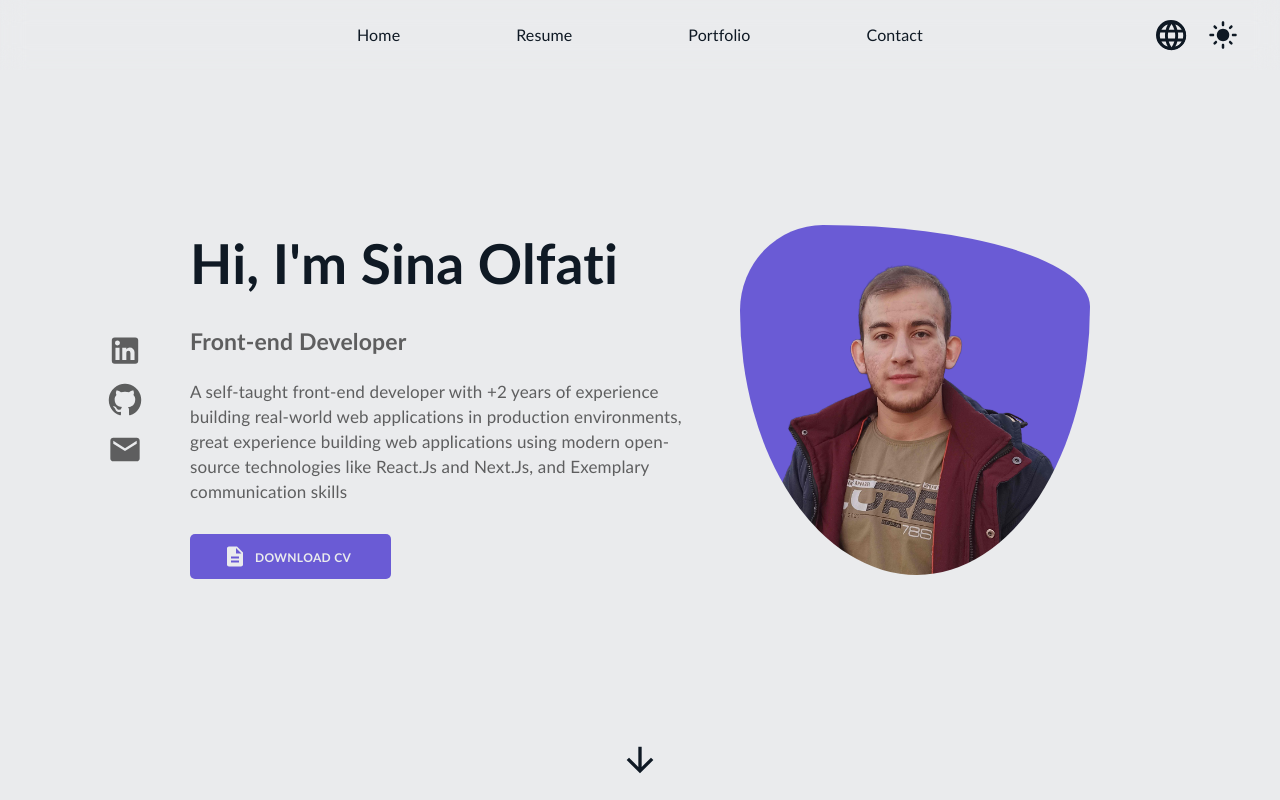
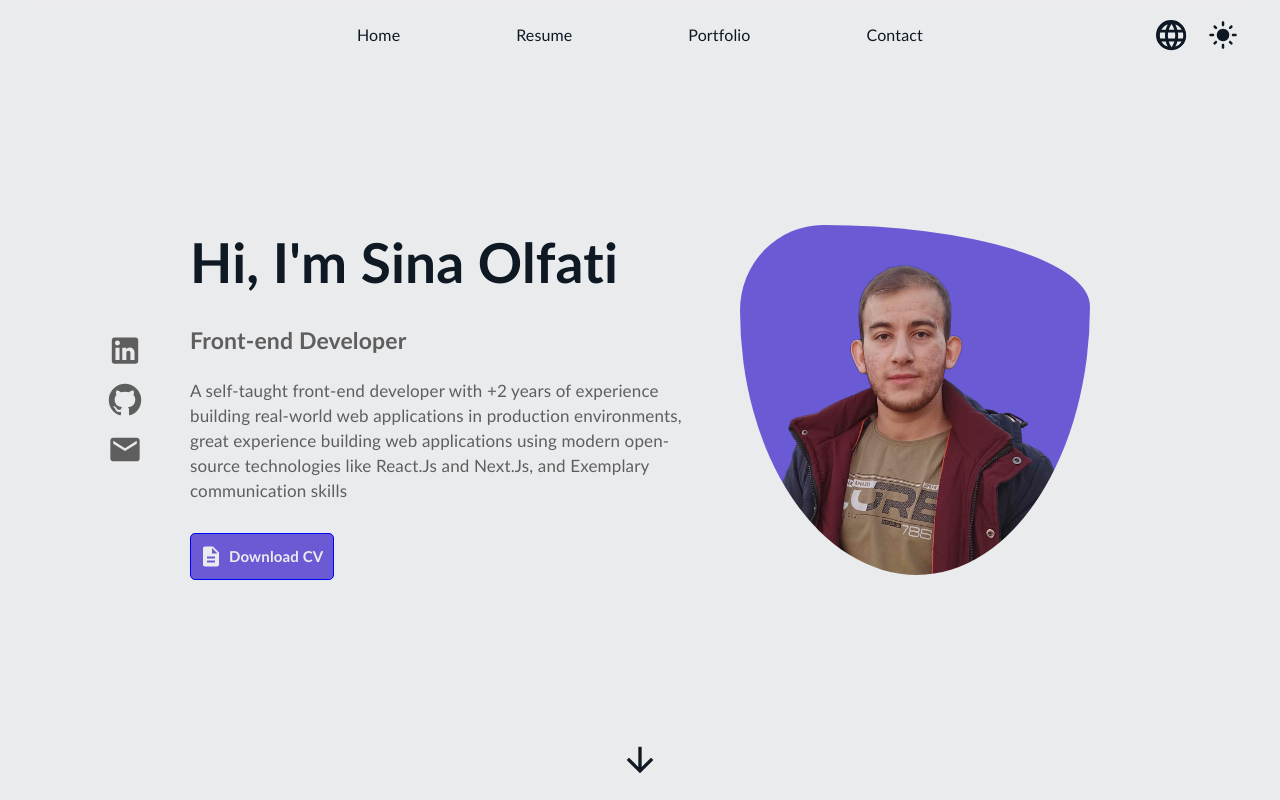
Before and after one commit to sina-olfati/sina-olfati-site, a React (Create React App) app: page /sina-olfati-site in a window 1280 px wide. Shown: the top 800 px of the page. Built offline with nearby package versions, Linux system fonts and the light colour scheme; a web font is replaced by a local one.

Commit message:
MTButton: size bug fixed

```diff
--- a/src/screens/Portfolio.css
+++ b/src/screens/Portfolio.css
@@ -132,6 +132,16 @@
 }
 .visit-button {
     width: fit-content;
+    display: flex;
+    flex-wrap: nowrap;
+    align-items: center;
+    justify-content: center;
+}
+.visit-button:first-child {
+    width: 50%;
+}
+.visit-button:last-child {
+    width: 50%;
 }
 
 @media only screen and (max-width: 1140px) {
--- a/src/screens/Portfolio.tsx
+++ b/src/screens/Portfolio.tsx
@@ -108,6 +108,7 @@ const Portfolio = () => {
                 <h3>{t(`portfolio-${item.num}-technologies`)}</h3>
                 <div className="visit-button">
                   <MTButton text={"portfolio-visit"} href={item.link} download="" icon1={<OpenInNewIcon />} icon2={<RemoveRedEyeIcon />} />
+                  <MTButton text={"github"} href={item.link} download="" icon1={<OpenInNewIcon />} icon2={<RemoveRedEyeIcon />} />
                 </div>
               </div>
             </div>
--- a/src/utils/MTButton/MTButton.css
+++ b/src/utils/MTButton/MTButton.css
@@ -21,7 +21,7 @@
 }
 
 .MTB-button {
-    /* border: solid 1px blue; */
+    border: solid 1px blue;
     color: #EAEBED;
     background-color: var(--mui-palette-primary-main);
     border-radius: 5px;
@@ -34,23 +34,22 @@
     background-color: var(--mui-palette-primary-dark);
 }
 
-.MTB-button button {
-    /* border: solid 1px black; */
-    font-family: 'Trebuchet MS', 'Lucida Sans Unicode', 'Lucida Grande', 'Lucida Sans', Arial, sans-serif;
+.MTB-center {
+    /* border: solid 1px red; */
+    position: relative;
+}
+.MTB-center p {
+    font-size: 15px;
+    font-weight: 600;
+    color: #EAEBED;
     display: flex;
     justify-content: center;
     align-items: center;
-    background-color: transparent;
-    color: #EAEBED;
-    font-size: 12px;
-    font-weight: 600;
-    padding: 13px 40px 11px 65px;
-    /* padding: 10px 30px; */
-    z-index: 20;
+    padding: 10px 10px 10px 38px;
+    z-index: 10;
 }
-.MTB-container:lang(fa) .MTB-button button {
-    padding: 13px 65px 11px 40px;
-    font-family: IRANSans;
+.MTB-container:lang(fa) .MTB-center p {
+    padding: 10px 38px 10px 10px;
 }
 
 .micro-transition {
@@ -62,13 +61,14 @@
     align-items: center;
     justify-content: center;
     position: absolute;
-    left: 35px;
-    z-index: 10;
+    left: 10px;
     transform: translateY(-50%);
     transition: 0.3s;
 }
 .MTB-container:lang(fa) .micro-transition {
-    right: 35px;
+    left: unset;
+    right: 10px;
+
 }
 .micro-transition svg {
     /* border: solid 1px black; */
@@ -76,6 +76,20 @@
 }
 .MTB-link:hover .micro-transition {
     transform: translateY(0%);
+}
+
+.MTB-mui-button {
+    position: absolute;
+    inset: 0;
+    z-index: 20;
+}
+.MTB-mui-button button {
+    /* border: solid 1px black; */
+    width: 100%;
+    height: 100%;
+    position: relative;
+    color: #EAEBED;
+    background-color: transparent;
 }
 
 
--- a/src/utils/MTButton/MTButton.tsx
+++ b/src/utils/MTButton/MTButton.tsx
@@ -17,13 +17,20 @@ const MTButton = ({text, href, download, icon1, icon2, type='button'}: any) => {
         {/* {href === "#contact" ? <a className="MTB-link" {...href ? href={href} : null} {...download ? download={download} : null}> : <a className="MTB-link" {...href ? href={href} : null} {...download ? download={download} : null} target="_blank" rel="noreferrer" >} */}
         <a className="MTB-link" {...href ? href={href} : null} {...download ? download={download} : null} rel='noreferrer'>
             <div className="MTB-button">
-                <span className="micro-transition">
-                    {icon1}
-                    {icon2}
-                    {/* <FileDownloadIcon />
-                    <DescriptionIcon /> */}
-                </span>
-                <Button type={type}>{t(`${text}`)}</Button>
+
+                <div className='MTB-center'>
+                    <span className="micro-transition">
+                        {icon1}
+                        {icon2}
+                    </span>
+                    <p>{t(`${text}`)}</p>
+                </div>
+
+                {/* <Button type={type} variant='contained'>isna</Button> */}
+                <div className='MTB-mui-button'>
+                    <Button type={type}></Button>
+                </div>
+
             </div>
         </a>
     </div>
```
